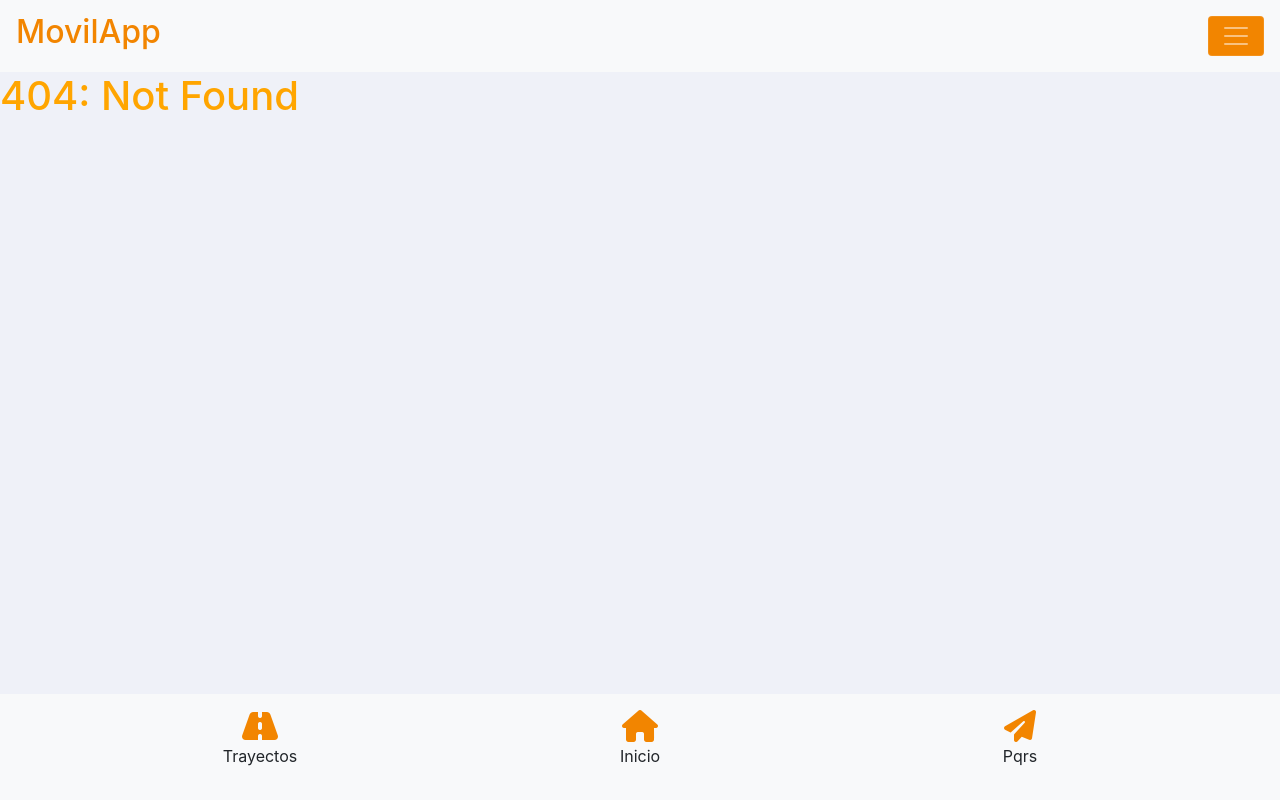
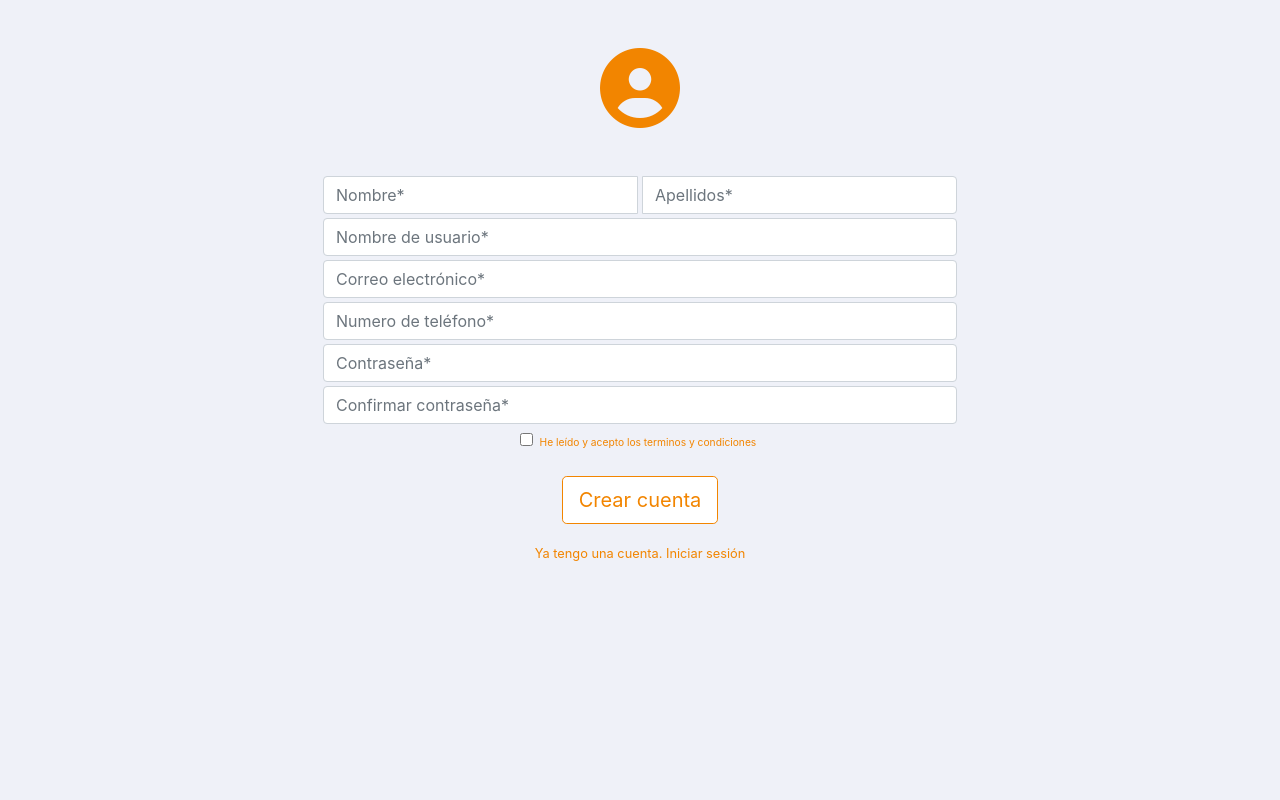
Before and after one commit to Isaza156/movilapp, a React (Create React App) app: page /account in a window 1280 px wide. Before the commit this address had no page. Built offline with nearby package versions, Linux system fonts and the light colour scheme.

Commit message:
actualizacion

```diff
--- a/src/App.js
+++ b/src/App.js
@@ -3,6 +3,7 @@ import { BrowserRouter, Route, Switch } from "react-router-dom";
 import Layout from "./components/Layout";
 import Splash from "./components/Splash";
 import Login from "./components/Login";
+import Account from './components/Account.jsx'
 import NotFound from "./pages/NotFound";
 
 const App = () => {
@@ -11,7 +12,9 @@ const App = () => {
       <Switch>
         <Route exact path="/" component={Splash} />
         <Route exact path="/login" component={Login} />
+        <Route exact path="/account" component={Account} />
         <Layout>
+
           <Route component={NotFound} />
         </Layout>
       </Switch>
--- /dev/null
+++ b/src/components/Account.jsx
@@ -0,0 +1,109 @@
+import React, { Component } from "react";
+import "./styles/account.css";
+import { Link } from "react-router-dom";
+
+class Form extends Component {
+  render() {
+    return (
+      <React.Fragment>
+        <div className="bg-login">
+          <div className="container ">
+            <div className="brand">
+              <div className="row">
+                <div className="col-lg-2 d-none d-lg-block "></div>
+                <div className="col-lg-8 col-sm-12 col-xs-12 ">
+                  <div className="register Login text-center mt-5"></div>
+                  <div className="text-center">
+                    <i className="fas fa-user-circle fa-5x text-login"></i>
+
+                    <form className="mt-5 ml-5 mr-5 pb-3">
+                      <div className="input-group mb-1">
+                        <input
+                          type="text"
+                          className="form-control input-sm mr-1  input-hover"
+                          placeholder="Nombre* "
+                        />
+                        <span className="input-group-btn  input-hover"></span>
+                        <input
+                          type="text"
+                          className="form-control input-sm"
+                          placeholder="Apellidos* "
+                        />
+                      </div>
+                      <input
+                        type="text"
+                        id="inputName"
+                        className="form-control mb-1 input-hover"
+                        placeholder="Nombre de usuario* "
+                        required
+                      />
+                      <input
+                        type="email"
+                        id="inputEmail"
+                        className="form-control mb-1 input-hover"
+                        placeholder="Correo electrónico* "
+                        required
+                      />
+                      <input
+                        type="tel"
+                        id="inputPhone"
+                        className="form-control mb-1 input-hover"
+                        placeholder="Numero de teléfono* "
+                        required
+                      />
+                      <input
+                        type="password"
+                        id="inputPassword"
+                        className="form-control mb-1  input-hover"
+                        placeholder="Contraseña* "
+                        required
+                      />
+                      <input
+                        type="password"
+                        id="confirmPassword"
+                        className="form-control mb-1  input-hover"
+                        placeholder="Confirmar contraseña* "
+                        required
+                      />
+                      <input
+                        type="checkbox"
+                        id="checkTerms"
+                        className=" mb-1  input-hover"
+                        placeholder="Confirmar contraseña* "
+                        required
+                      />
+                      <span className="link-form text-login mx-1">
+
+                      <small> He leído y acepto los terminos y condiciones </small>
+                      </span>
+
+                      <br />
+                      <Link to="/">
+                        <button
+                          className="btn btn-login btn-lg text-login mt-4 mb-3"
+                          type="submit"
+                        >
+                          Crear cuenta
+                        </button>
+                      </Link>
+                      <br />
+                      <Link to="/login" className="link-form text-login">
+                        Ya tengo una cuenta. Iniciar sesión
+                      </Link>
+                      <br />
+
+                      <br />
+                    </form>
+                  </div>
+                </div>
+              </div>
+              <div className="col-lg-2 d-none d-lg-block fixed-bottom "></div>
+            </div>
+          </div>
+        </div>
+      </React.Fragment>
+    );
+  }
+}
+
+export default Form;
--- /dev/null
+++ b/src/components/styles/account.css
@@ -0,0 +1,43 @@
+.btn-login {
+    color: #f28500 !important;
+    border-color: #f28500 !important;
+    background-color: white !important;
+
+  }
+
+  .btn-login:hover {
+    color: #fff !important;
+    background-color: #f28500 !important;
+    border-color: #f28500 !important;
+  }
+
+  .form-control {
+    border-radius: 1rem;
+    color: white;
+  }
+
+  .link-form {
+    font-size: 0.8rem;
+  }
+
+  .img-login {
+    height: 250px;
+    width: 250px;
+  }
+
+  .bg-login {
+    background-color: #eff1f8;
+  }
+
+  .text-login {
+    color: #f28500 !important;
+  }
+
+  .input-hover:hover:active{
+    border-color: #f28500 !important;
+  }
+
+  .img-register {
+    height: 100px;
+    width: 100px;
+  }
```
